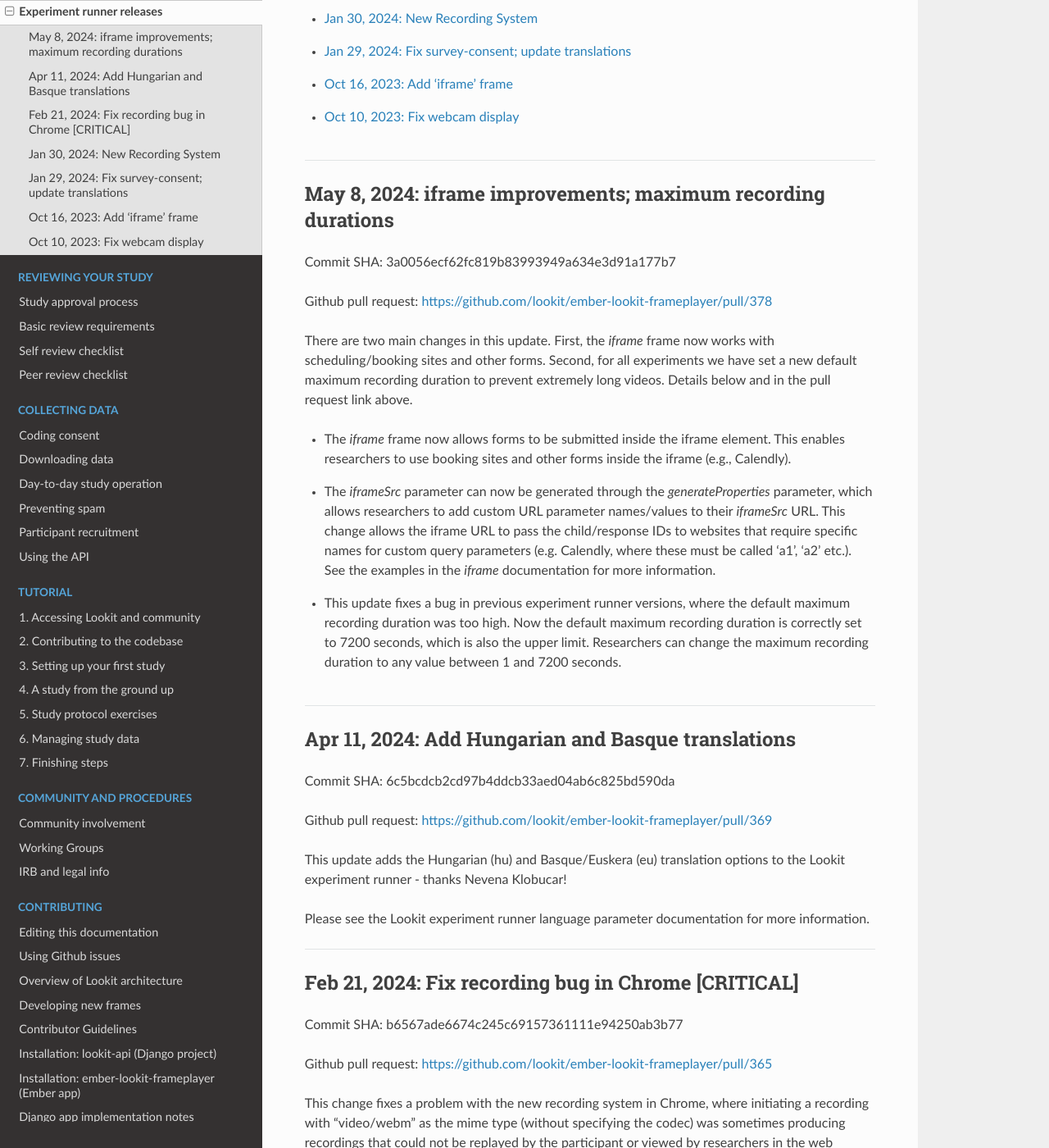
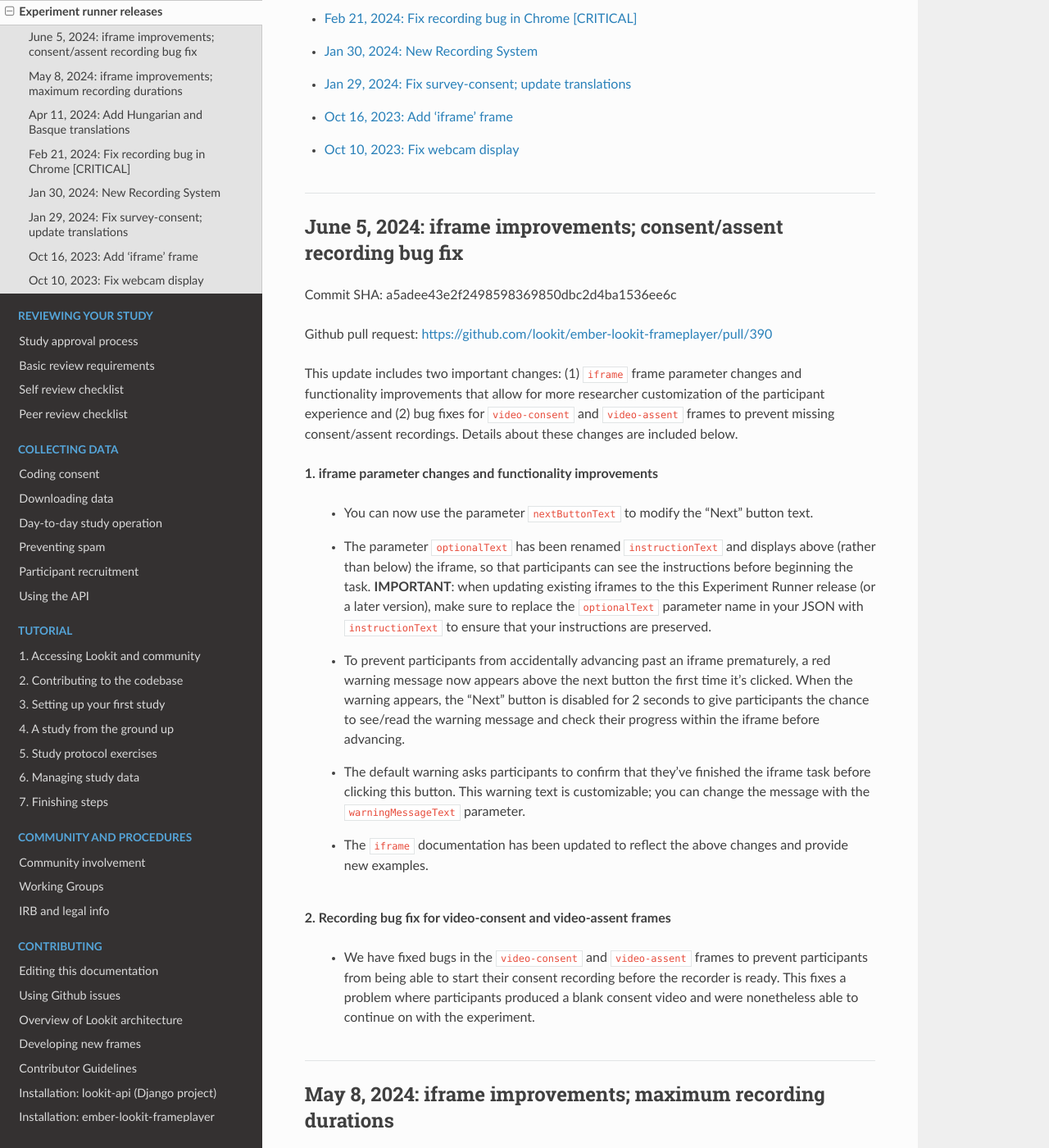
Before and after one commit to lookit/lookit-docs, a Sphinx documentation site: the page built from docs/source/researchers-runner-releases.rst, in a window 1280 px wide and 1400 px high, scrolled down 489 px. Shown: the whole window at 82% size. Built offline with Sphinx 7.4.7 and the Read the Docs theme 2.0.0, drawn with Linux system fonts in a browser that asks for light colours; some of the changed text lies outside the part shown.

Commit message:
add efp release notes for June 5 release (iframe improvements, consent recording fix)

```diff
--- a/docs/source/researchers-runner-releases.rst
+++ b/docs/source/researchers-runner-releases.rst
@@ -13,8 +13,31 @@
 
 ----
 
+June 5, 2024: iframe improvements; consent/assent recording bug fix
+---------------------------------------------------------------------------------------
+
+Commit SHA: a5adee43e2f2498598369850dbc2d4ba1536ee6c
+
+Github pull request: https://github.com/lookit/ember-lookit-frameplayer/pull/390
+
+This update includes two important changes: (1) ``iframe`` frame parameter changes and functionality improvements that allow for more researcher customization of the participant experience and (2) bug fixes for ``video-consent`` and ``video-assent`` frames to prevent missing consent/assent recordings. Details about these changes are included below.
+
+**1. iframe parameter changes and functionality improvements**
+
+  - You can now use the parameter ``nextButtonText`` to modify the "Next" button text.
+  - The parameter ``optionalText`` has been renamed ``instructionText`` and displays above (rather than below) the iframe, so that participants can see the instructions before beginning the task. **IMPORTANT**: when updating existing iframes to the this Experiment Runner release (or a later version), make sure to replace the ``optionalText`` parameter name in your JSON with ``instructionText`` to ensure that your instructions are preserved.
+  - To prevent participants from accidentally advancing past an iframe prematurely, a red warning message now appears above the next button the first time it's clicked. When the warning appears, the "Next" button is disabled for 2 seconds to give participants the chance to see/read the warning message and check their progress within the iframe before advancing.
+  - The default warning asks participants to confirm that they've finished the iframe task before clicking this button. This warning text is customizable; you can change the message with the ``warningMessageText`` parameter.
+  - The ``iframe`` documentation has been updated to reflect the above changes and provide new examples.
+
+**2. Recording bug fix for video-consent and video-assent frames**
+
+  - We have fixed bugs in the ``video-consent`` and ``video-assent`` frames to prevent participants from being able to start their consent recording before the recorder is ready. This fixes a problem where participants produced a blank consent video and were nonetheless able to continue on with the experiment.
+
+----
+
 May 8, 2024: iframe improvements; maximum recording durations
------------------------------------------------------------
+------------------------------------------------------------------------------
 
 Commit SHA: 3a0056ecf62fc819b83993949a634e3d91a177b7
 
```
